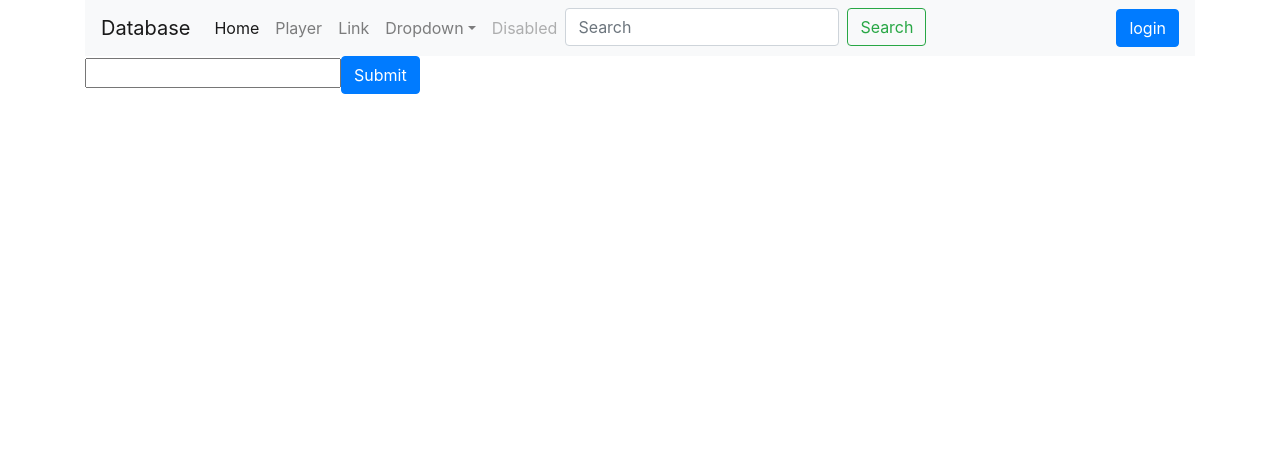
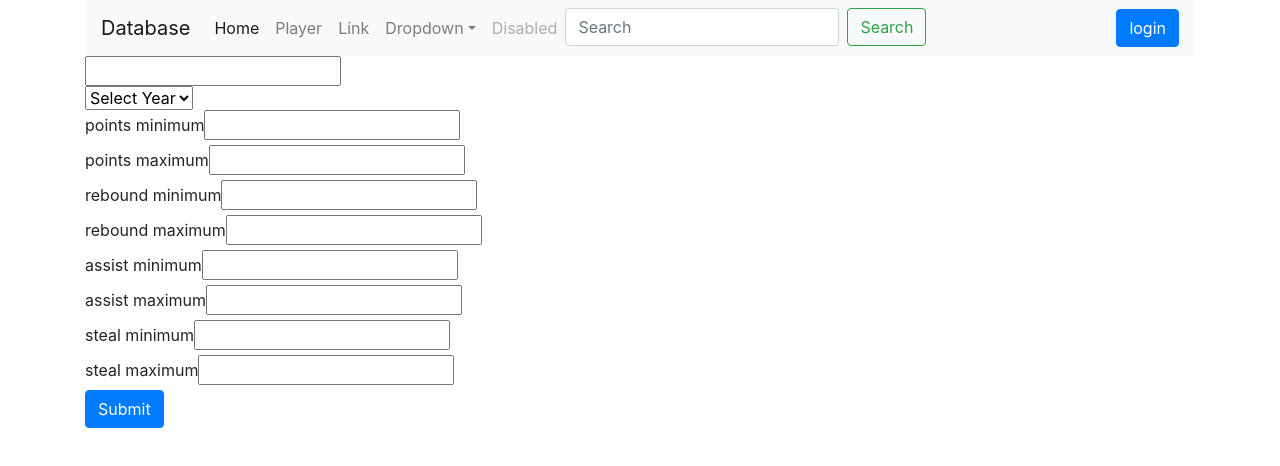
Before and after one commit to kevinchezh/NBAcoursePJ, a React (Create React App) app in the folder client/: page /player/index in a window 1280 px wide. Shown: the top 466 px of the page. Built offline with nearby package versions, Linux system fonts and the light colour scheme.

Commit message:
add advance stats filter

```diff
--- a/client/src/actions/index.js
+++ b/client/src/actions/index.js
@@ -2,9 +2,24 @@ import {FETCH_PLAYER} from './types';
 import axios from 'axios';
 
 export const fetchPlayer = (value) => async dispatch => {
-    // console.log("action creator in");
-    // console.log(value);
-    const res = await axios.get('/server/player/' + value);
+    console.log("action creator in");
+    console.log(value);
+    const res = await axios.get('/server/player/' + value.playerName + '/'+value.year
+    , {
+        params:
+            {
+                playerName : value.playerName,
+                year : value.year,
+                PTSlo : value.PTSlo,
+                PTShi : value.PTShi,
+                REBlo: value.REBlo,
+                REBhi: value.REBhi,
+                ASTlo: value.ASTlo,
+                ASThi: value.ASThi,
+                STLlo: value.STLlo,
+                STLhi: value.STLhi
+            }
+    });
     dispatch({
         type: FETCH_PLAYER,
         payload: res.data
--- /dev/null
+++ b/client/src/components/Player/PlayerFilterField.js
@@ -0,0 +1,12 @@
+import React from 'react';
+
+export default (value) => {
+    return (
+        <div>
+            <label>
+                {value.label}
+            </label>
+            <input {...value.input} />
+        </div>
+    )
+}
--- a/client/src/components/Player/PlayerForm.js
+++ b/client/src/components/Player/PlayerForm.js
@@ -4,15 +4,33 @@ import * as actions from '../../actions';
 //helper to set up communication between redux store and redux form
 //just like the connect fuction in react-redux
 import {reduxForm, Field} from 'redux-form';
+import FilterField from './PlayerFilterField';
 //Field is a component that could render any html form tags
-
+import _ from 'lodash';
+const FILTER = [
+    {label : 'points minimum', name: 'PTSlo'},
+    {label : 'points maximum', name: 'PTShi'},
+    {label : 'rebound minimum', name: 'REBlo'},
+    {label : 'rebound maximum', name: 'REBhi'},
+    {label : 'assist minimum', name: 'ASTlo'},
+    {label : 'assist maximum', name: 'ASThi'},
+    {label : 'steal minimum', name: 'STLlo'},
+    {label : 'steal maximum', name: 'STLhi'}
+]
 class PlayerForm extends Component {
+    renderAdvanceFilter(){
+        return _.map(FILTER, (filter) => {
+            return (
+                <Field key = {filter.name} name = {filter.name} type = 'text' component={FilterField} label = {filter.label}/>
+            )
+        })
+    }
     render(){
         return (
             <div>
                 {/* handleSubmit is a function inside reduxForm, this function would be called
                 everytime we submit the form*/}
-                <form onSubmit = {this.props.handleSubmit(value => {})}>
+                <form onSubmit = {this.props.handleSubmit(value => {console.log(value)})}>
                 {/* name is the name we refer to the value of this input */}
                 {/* Field component would automatically save the input to redux store under the
                 key name 'playerName' we defined */}
@@ -20,7 +38,18 @@ class PlayerForm extends Component {
 
                 {/* component property could take in the actual custom component we defined */}
                 <Field type='text' name='playerName' component='input'/>
+                <div>
+                <Field name="year" component="select" >
+                    <option>Select Year</option>
+                    <option value = '2018'>2018</option>
+                    <option value = '2017'>2017</option>
+                    <option value = '2016'>2016</option>
+                    <option value = '2015'>2015</option>
+                    <option value = '2014'>2014</option>
+                </Field>
 
+                {this.renderAdvanceFilter()}
+        </div>
                 <button className='btn btn-primary' type='submit'>Submit</button>
                 </form>
             </div>
@@ -32,9 +61,9 @@ export default reduxForm(
  {
      form: 'playerSearch',
      onSubmitSuccess: (value,dispath, props) => {
-        //  console.log("in on submit success")
-        //  console.log(props.values.playerName);
-         dispath(actions.fetchPlayer(props.values.playerName));
+         console.log("in on submit success")
+         console.log(props.values);
+         dispath(actions.fetchPlayer(props.values));
      }
 }
 )(PlayerForm);
--- a/client/src/components/Player/PlayerIndex.js
+++ b/client/src/components/Player/PlayerIndex.js
@@ -31,7 +31,7 @@ class PlayerIndex extends Component {
                         <div key = {oneRow.PLAYER_ID + oneRow.year} className="card" >
                             {/* <img className="card-img-top" src="https://kodi.tv/sites/default/files/styles/medium_crop/public/addon_assets/plugin.video.nba/icon/icon.png?itok=UANlCIrN" alt="Card image cap"></img> */}
                             <div className="card-body">
-                                <h5 className="card-title">{oneRow.PLAYER}</h5>
+                                <button className="card-title" >{oneRow.PLAYER}</button>
                                 {/* <p className="card-text"></p> */}
                             </div>
                             <ul className="list-group list-group-flush">
```
Also changed, not shown: client/src/components/Player/PlayerDetail.js (added, +22 -0 lines), 1 other file (tests, documents, lock files or other folders).
